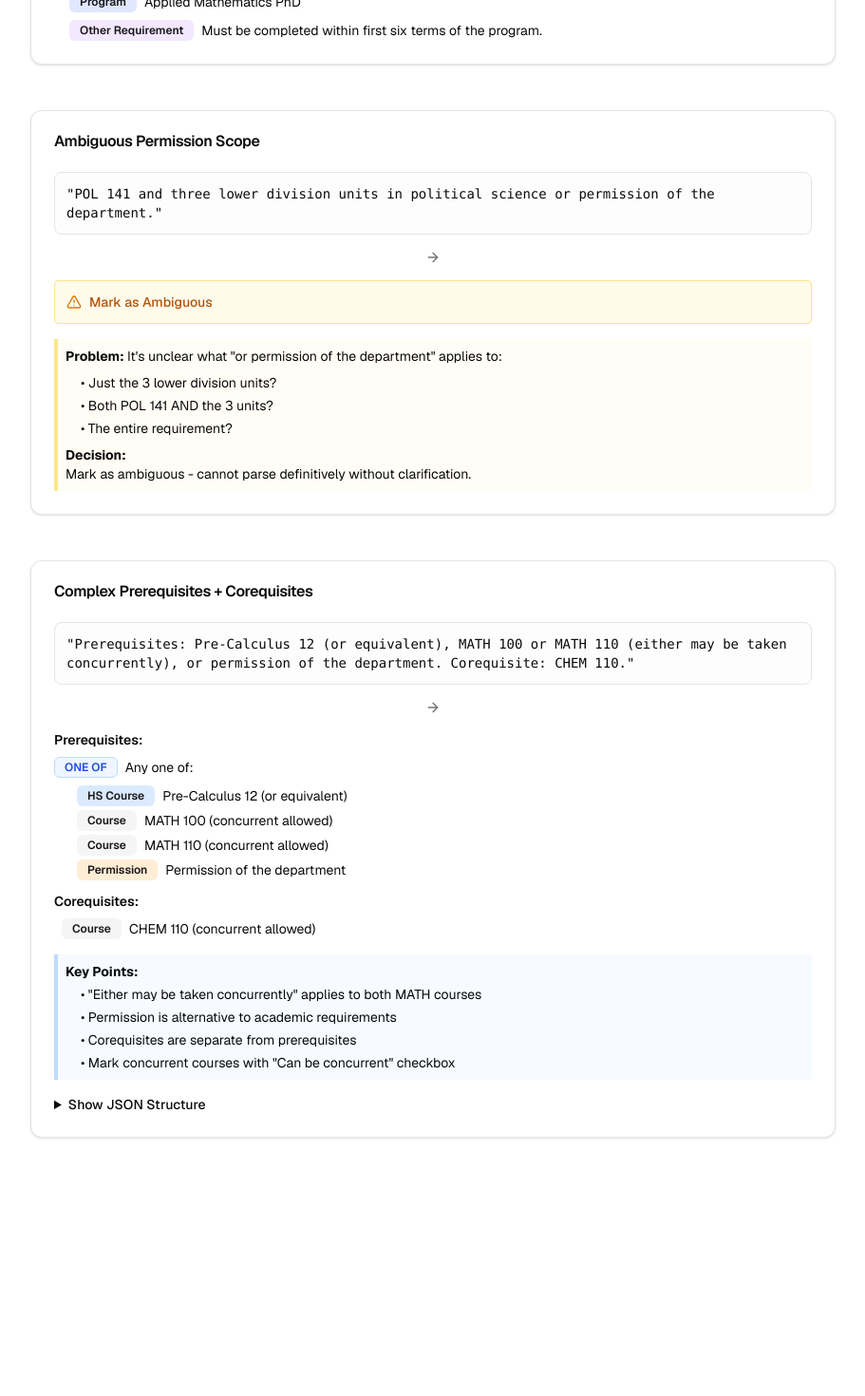
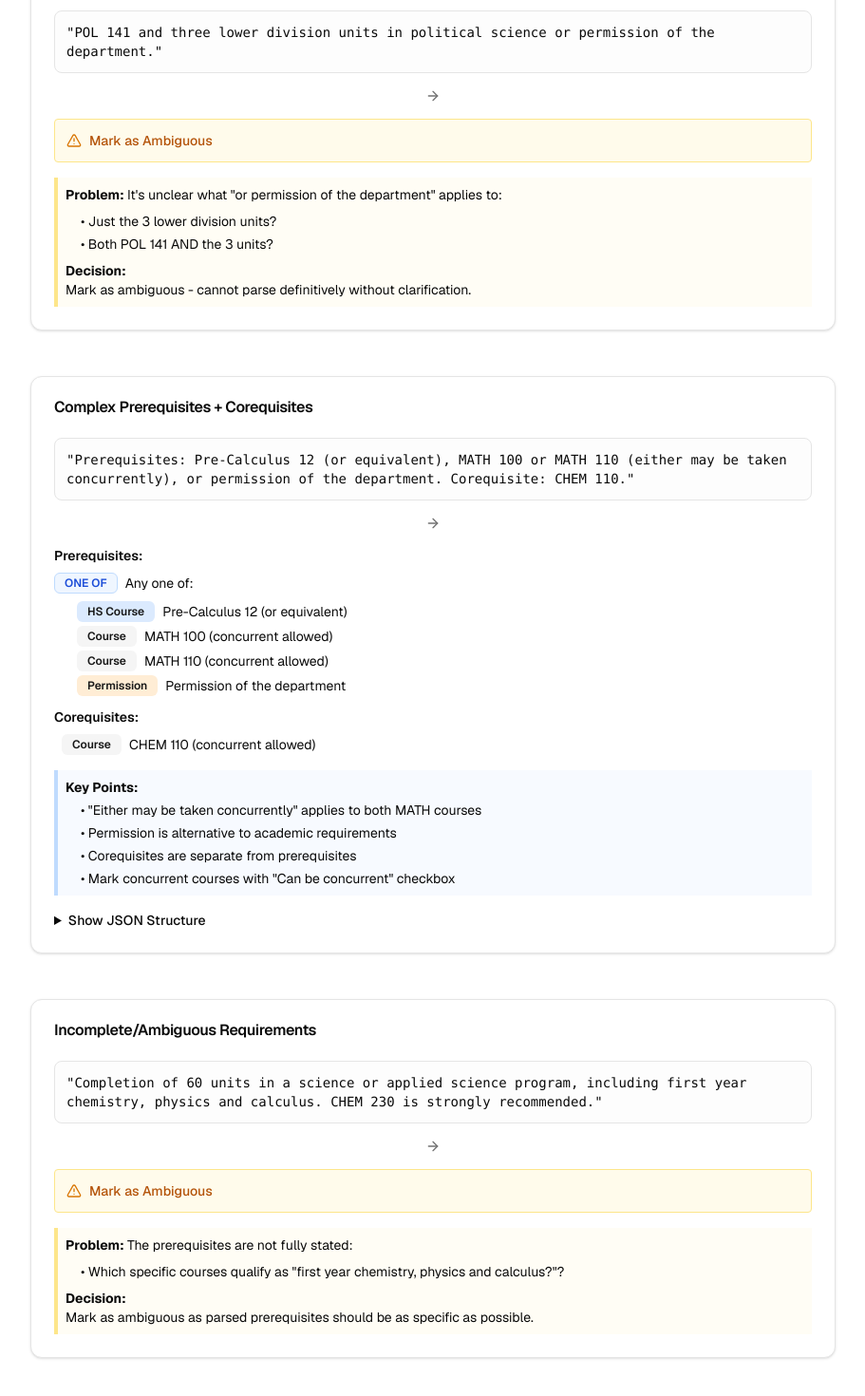
Before and after one commit to Highfire1/crowdsourcing, a Next.js app: page /examples in a window 1280 px wide. Shown: the part 1126-2596 px from the top of the page at 95% size, without its empty margins (184-1095 px from the left). Before the commit the page ends 2492 px from the top, so only its background shows below. Built offline with nearby package versions, Linux system fonts and the light colour scheme; no server answers.

Commit message:
make /examples accessible

```diff
--- a/app/examples/page.tsx
+++ b/app/examples/page.tsx
@@ -20,7 +20,7 @@ export default function ExamplesPage() {
         </section>
 
         {/* Key Rules */}
-        <Card className="border-amber-200 dark:border-amber-700 bg-amber-50/50 dark:bg-amber-900/20">
+        {/* <Card className="border-amber-200 dark:border-amber-700 bg-amber-50/50 dark:bg-amber-900/20">
           <CardHeader>
             <CardTitle className="flex items-center gap-2">
               <AlertTriangle className="h-5 w-5 text-amber-600 dark:text-amber-400" />
@@ -35,7 +35,7 @@ export default function ExamplesPage() {
               <li>• Time/completion constraints = Other Requirement</li>
             </ul>
           </CardContent>
-        </Card>
+        </Card> */}
 
         {/* Example 1: Co-op Prerequisites */}
         <Card>
@@ -108,6 +108,11 @@ export default function ExamplesPage() {
                   <Badge variant="secondary" className="bg-purple-100 dark:bg-purple-800 text-xs">Other Requirement</Badge>
                   <span className="text-sm">Must be completed within first six terms of the program.</span>
                 </div>
+
+
+              </div>
+              <div className="p-2 border-l-4 border-blue-200 bg-blue-50/50 dark:bg-blue-900/20 text-sm">
+                <strong>Decision:</strong> The second requirement cannot be represented as any other prerequisite type, so we put it under Other Requirement. Technically, this is not a prerequisite, but since it is in the prerequisite field and it is mandatory, we include it.
               </div>
             </div>
 
@@ -145,7 +150,7 @@ export default function ExamplesPage() {
               <ul className="mt-2 ml-4 space-y-1">
                 <li>• Just the 3 lower division units?</li>
                 <li>• Both POL 141 AND the 3 units?</li>
-                <li>• The entire requirement?</li>
+                {/* <li>• The entire requirement?</li> */}
               </ul>
               <strong className="block mt-2">Decision:</strong> Mark as ambiguous - cannot parse definitively without clarification.
             </div>
@@ -221,7 +226,7 @@ export default function ExamplesPage() {
                 Show JSON Structure
               </summary>
               <pre className="mt-3 p-3 rounded border text-xs overflow-auto max-h-64 bg-gray-50 dark:bg-gray-900">
-{`{
+                {`{
   "prerequisites": {
     "type": "group",
     "logic": "ONE_OF",
@@ -261,6 +266,39 @@ export default function ExamplesPage() {
           </CardContent>
         </Card>
 
+        {/* Example 5: Incomplete/Ambiguous Requirements */}
+        <Card>
+          <CardHeader>
+            <CardTitle>Incomplete/Ambiguous Requirements</CardTitle>
+          </CardHeader>
+          <CardContent className="space-y-4">
+            <div className="p-3 border rounded-lg bg-muted/20">
+              <p className="text-sm font-mono">
+                &quot;Completion of 60 units in a science or applied science program, including first year chemistry, physics and calculus. CHEM 230 is strongly recommended.&quot;
+              </p>
+            </div>
+
+            <div className="flex justify-center">
+              <ArrowRight className="h-4 w-4 text-muted-foreground" />
+            </div>
+
+            <div className="space-y-2">
+              <div className="flex items-center gap-2 p-3 bg-amber-50 border border-amber-200 rounded">
+                <AlertTriangle className="h-4 w-4 text-amber-600" />
+                <span className="text-sm text-amber-700 font-medium">Mark as Ambiguous</span>
+              </div>
+            </div>
+
+            <div className="p-2 border-l-4 border-amber-200 bg-amber-50/50 dark:bg-amber-900/20 text-sm">
+              <strong>Problem:</strong> The prerequisites are not fully stated:
+              <ul className="mt-2 ml-4 space-y-1">
+                <li>• Which specific courses qualify as &quot;first year chemistry, physics and calculus?&quot;?</li>
+              </ul>
+              <strong className="block mt-2">Decision:</strong> Mark as ambiguous as parsed prerequisites should be as specific as possible.
+            </div>
+          </CardContent>
+        </Card>
+
         <div className="pb-24"></div>
       </div>
     </main>
--- a/components/requirement-dnd-editor.tsx
+++ b/components/requirement-dnd-editor.tsx
@@ -47,8 +47,9 @@ import {
   PopoverContent,
   PopoverTrigger,
 } from '@/components/ui/popover'
-import { Save, Download, Trash2, Grip, SkipForward, AlertTriangle, X, AlertCircle, ChevronDown, Check, ChevronsUpDown } from 'lucide-react'
+import { Save, Trash2, Grip, SkipForward, AlertTriangle, X, AlertCircle, ChevronDown, Check, ChevronsUpDown, BookOpen } from 'lucide-react'
 import toast from 'react-hot-toast'
+import Link from 'next/link'
 import { cn } from '@/lib/utils'
 import {
   RequirementNode,
@@ -183,7 +184,6 @@ interface RequirementEditorProps {
   onSave?: (data?: RequirementNode) => void
   onSkip?: () => void
   onSkipToDepartment?: (dept: string) => Promise<void>
-  onExport?: (data: RequirementNode) => void
   onRequirementChange?: (data: RequirementNode | null) => void
   onMarkAmbiguous?: () => void
   loading?: boolean
@@ -762,7 +762,6 @@ export function RequirementDndEditor(props: RequirementEditorProps) {
     onSave,
     onSkip,
     onSkipToDepartment,
-    onExport,
     onRequirementChange,
     onMarkAmbiguous,
     loading = false,
@@ -1107,8 +1106,6 @@ export function RequirementDndEditor(props: RequirementEditorProps) {
 
     onSave?.(currentRequirementJSON || undefined)
   }
-
-  const handleExport = () => currentRequirementJSON && onExport?.(currentRequirementJSON)
 
   // Parse prerequisite text for auto-suggestions
   const parsedPrerequisites = parsePrerequisiteText(prerequisiteText)
@@ -1375,9 +1372,11 @@ export function RequirementDndEditor(props: RequirementEditorProps) {
                 <Button variant="outline" size="sm" onClick={handleClear} disabled={items.length === 0}>
                   <Trash2 className="w-4 h-4 mr-2" />Clear
                 </Button>
-                <Button variant="outline" size="sm" onClick={handleExport} disabled={!completeJSON}>
-                  <Download className="w-4 h-4 mr-2"/>Export JSON
-                </Button>
+                <Link href="/examples" target="_blank" rel="noopener noreferrer">
+                  <Button variant="outline" size="sm">
+                    <BookOpen className="w-4 h-4 mr-2"/>Examples
+                  </Button>
+                </Link>
                 {/* Skip button with department dropdown */}
                 <div className="flex border border-gray-200 rounded-md">
                   <Button
```
